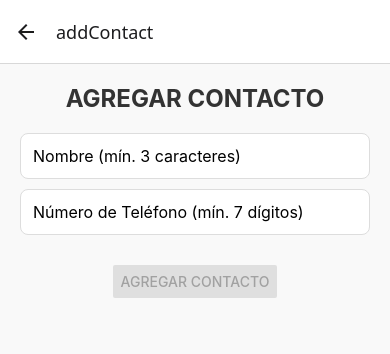
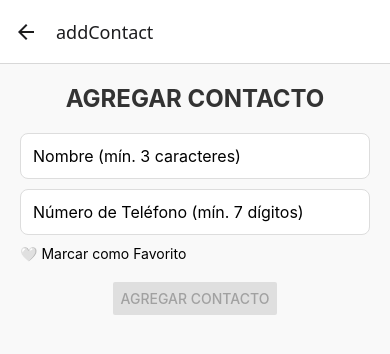
Before and after one commit to xDONIMOx/CONTACTOS-APP, a React Native app in the folder task-mvp/: screen /addContact in a window 390 px wide. Shown: the top 354 px of the page. Built offline with nearby package versions, Linux system fonts and the light colour scheme.

Commit message:
Finalizado
Se realizan los detalles finales como añadir un botón que permita añadir contactos favoritos, se añade el método que muestra el texto cuando no hay contactos.

```diff
--- a/task-mvp/screens/AddContactScreen.jsx
+++ b/task-mvp/screens/AddContactScreen.jsx
@@ -1,4 +1,3 @@
-// screens/AddTaskScreen.jsx
 import React, { useState } from 'react';
 import {
   View,
@@ -6,12 +5,14 @@ import {
   TextInput,
   Button,
   StyleSheet,
-  Alert
+  Alert,
+  TouchableOpacity
 } from 'react-native';
 
 export default function AddContactScreen({ navigation, route }) {
   const [title, setTitle] = useState('');
   const [number, setNumber] = useState('');
+  const [isFavorite, setIsFavorite] = useState(false);
 
   // Recuperamos la función addContact pasada desde ContactListScreen
 
@@ -34,6 +35,7 @@ export default function AddContactScreen({ navigation, route }) {
       id: Date.now().toString(),
       title: title.trim(),
       number: number.trim(),
+      favorite: isFavorite,
     };
 
     // Llamamos al callback sólo si existe
@@ -72,6 +74,26 @@ export default function AddContactScreen({ navigation, route }) {
           onChangeText={setNumber}
         />
 
+        {/* Mensaje de error para el número */}
+            {!isNumberValid && title.length > 0 && (
+              <Text style={styles.errorText}>
+                El número debe tener al menos 7 caracteres.
+              </Text>
+            )}
+
+
+        <TouchableOpacity
+                style={[
+                  styles.favoriteButton,
+                  isFavorite ? styles.favoriteButtonActive : null,
+                ]}
+                onPress={() => setIsFavorite(!isFavorite)}
+              >
+                <Text style={styles.favoriteButtonText}>
+                  {isFavorite ? '⭐ Es Favorito' : '🤍 Marcar como Favorito'}
+                </Text>
+              </TouchableOpacity>
+
       <View style={styles.buttons}>
         <Button
           title="Agregar contacto"
@@ -81,7 +103,7 @@ export default function AddContactScreen({ navigation, route }) {
         { title.length > 0 && (
           <Button
             title="Limpiar"
-            onPress={() => {setTitle('');setNumber('')}}
+            onPress={() => {setTitle('');setNumber('');setIsFavorite(false);}}
           />
         )}
       </View>
@@ -119,4 +141,5 @@ const styles = StyleSheet.create({
     marginTop: 20,
     paddingHorizontal: 10,
   },
+
 });
--- a/task-mvp/screens/ContactListScreen.jsx
+++ b/task-mvp/screens/ContactListScreen.jsx
@@ -1,4 +1,3 @@
-// screens/TaskListScreen.jsx
 import React, { useState } from 'react';
 import {
   View,
@@ -35,6 +34,7 @@ export default function ContactListScreen({ navigation }) {
 
   return (
     <View style={styles.container}>
+
       <Text style={styles.appTitle}>Mis Contactos</Text>
       {/* Fila de botones de filtro */}
       <View style={styles.filterRow}>
@@ -52,7 +52,10 @@ export default function ContactListScreen({ navigation }) {
 
       {/* Lista filtrada */}
       <ScrollView style={styles.list}>
-        {displayedContacts.map(contact => (
+        {displayedContacts.length === 0 ? (
+                  <Text style={styles.noContactsText}>No hay contactos para mostrar.</Text>
+                ) : (
+                  displayedContacts.map(contact => (
           <View key={contact.id} style={styles.contactRow}>
             <Text style={styles.icon}>
               {contact.favorite ? '⭐' : '👤'}
@@ -67,7 +70,7 @@ export default function ContactListScreen({ navigation }) {
             </Text>
             <Text style={styles.contactNumber}>{contact.number}</Text>
           </View>
-        ))}
+        )))}
       </ScrollView>
 
       {/* Botón para crear nueva tarea, pasamos addTask */}
@@ -119,7 +122,7 @@ const styles = StyleSheet.create({
   icon:         { fontSize: 18, marginRight: 8 },
   contactText:  { fontSize: 16 },
   favoriteText: { fontWeight: 'bold' },
-  contactNumber: { fontSize: 14, color: '#666' },
+
   createContactTouchable: {
     backgroundColor: '#007AFF',
     paddingVertical: 15,
@@ -141,7 +144,10 @@ const styles = StyleSheet.create({
     fontWeight: 'bold',
     textAlign: 'center',
   },
+  noContactsText: {
+    textAlign: 'center',
+    marginTop: 20,
+    fontSize: 16,
+    color: '#888',
+  },
 });
-
-
-// aqui voy a explicar git, otra vez
```
